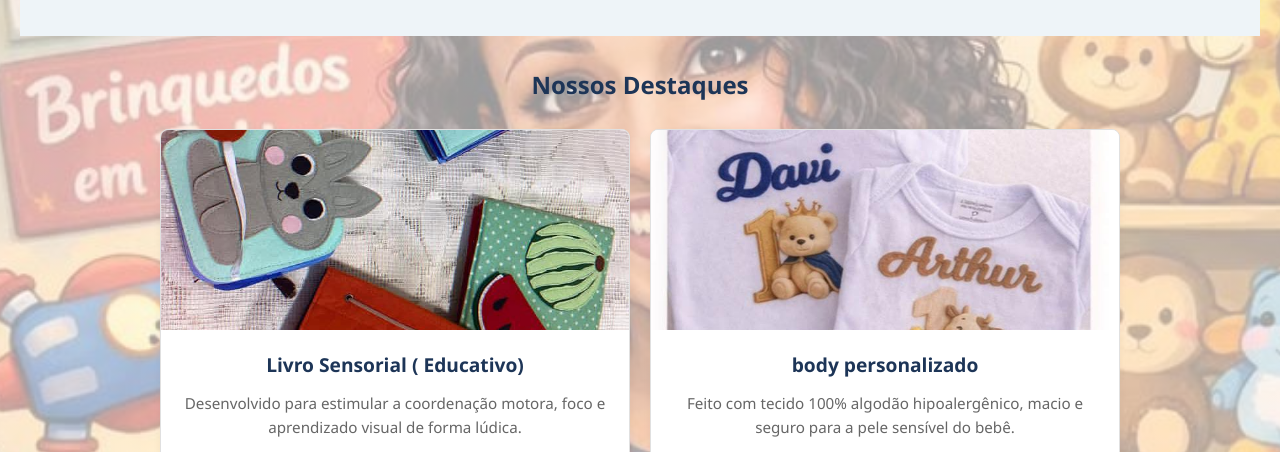
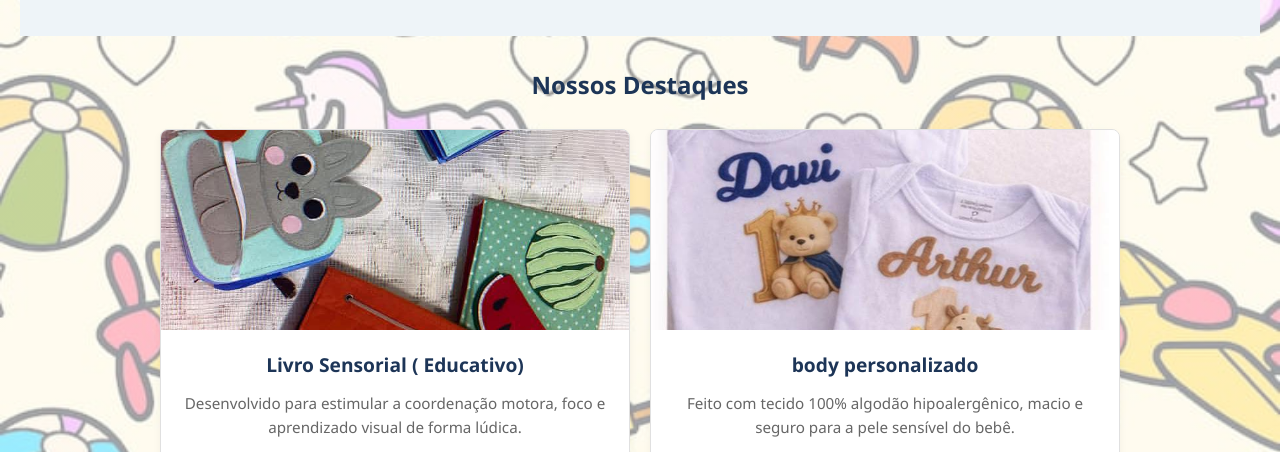
Before and after one commit to renancamargo3062-alt/atelie-infantil, a plain HTML site: page index.html in a window 1280 px wide. Shown: the part 317-769 px from the top of the page. Drawn offline with Linux system fonts and the light colour scheme.

Commit message:
Update style.css

```diff
--- a/style.css
+++ b/style.css
@@ -286,7 +286,7 @@ footer {
 /* Seção de Apresentação com a Foto da sua Mãe ao Fundo */
 body {
     /* 1. Aqui você coloca o caminho da foto e uma cor escura/clara por cima para dar transparência */
-    background: linear-gradient(rgba(255, 255, 255, 0.60), rgba(255, 255, 255, 0.60)), url('renata2.jpg.jpeg');
+    background: linear-gradient(rgba(255, 255, 255, 0.60), rgba(255, 255, 255, 0.60)), url('fundo.jpg.jpeg');
 
     /* 2. Configurações para a imagem cobrir o espaço direitinho sem distorcer */
     background-size: cover;
```
